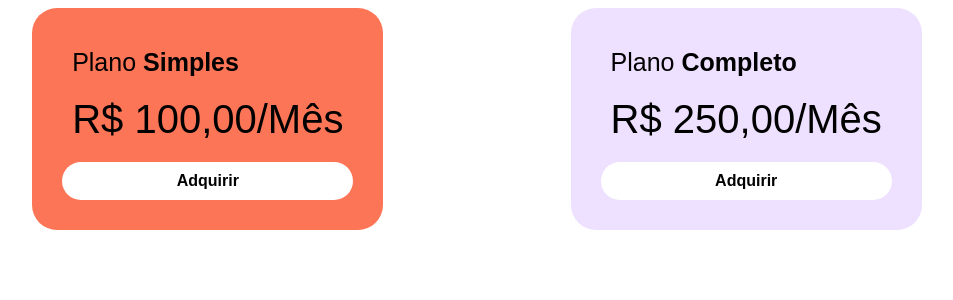
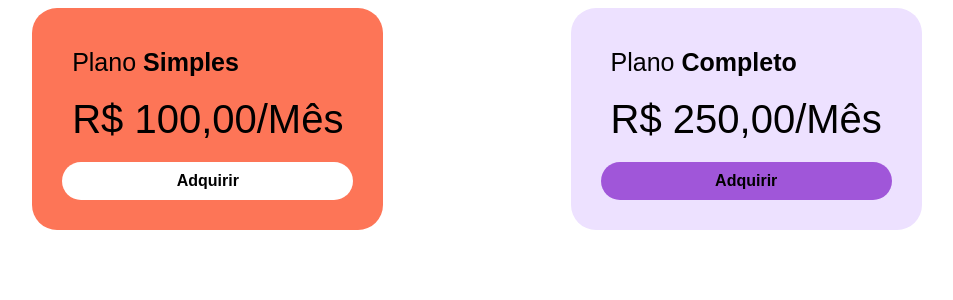
Before and after one commit to AencioVinicius2/angular_library, an Angular app in the folder Components/: page / in a window 1280 px wide. Shown: the top 300 px of the page, without its empty margins (163-1116 px from the left). Built offline with nearby package versions, Linux system fonts and the light colour scheme.

Commit message:
feat: card-button-roxo and cards.module

```diff
--- /dev/null
+++ b/Components/src/app/card-button-roxo/card-button-roxo.component.html
@@ -0,0 +1 @@
+<div class="card-button-roxo card__item">Adquirir</div>
--- /dev/null
+++ b/Components/src/app/card-button-roxo/card-button-roxo.component.scss
@@ -0,0 +1,10 @@
+.card-button-roxo {
+    font-size: 16px;
+    text-align: center;
+    margin-top: 10px;
+    border-radius: 25px;
+    background-color: #a056d9;
+    cursor: pointer;
+    font-weight: bold;
+    padding: 10px;
+}
--- a/Components/src/app/card-roxo/card-roxo.component.html
+++ b/Components/src/app/card-roxo/card-roxo.component.html
@@ -1,5 +1,5 @@
 <div class="card-roxo">
     <div class="card-roxo__plan card-roxo__item">Plano <b>Completo</b></div>
     <div class="card-roxo__price card-roxo__item">R$ 250,00/Mês</div>
-    <app-card-button></app-card-button>
+    <app-card-button-roxo></app-card-button-roxo>
 </div>
--- a/Components/src/app/card-roxo/card-roxo.component.scss
+++ b/Components/src/app/card-roxo/card-roxo.component.scss
@@ -17,14 +17,4 @@
         font-weight: 16px;
         font-size: 40px;
     }
-
-    &__button {
-        font-size: 16px;
-        text-align: center;
-        margin-top: 10px;
-        border-radius: 25px;
-        background-color: #a056d9;
-        cursor: pointer;
-        font-weight: bold;
-    }
 }
```
Also changed, not shown: Components/src/app/app.component.html (+2 -7 lines), Components/src/app/app.module.ts (+3 -7 lines), Components/src/app/card-button-roxo/card-button-roxo.component.ts (added, +10 -0 lines), Components/src/app/cards/cards.module.ts (added, +27 -0 lines), 1 other file (tests, documents, lock files or other folders).
